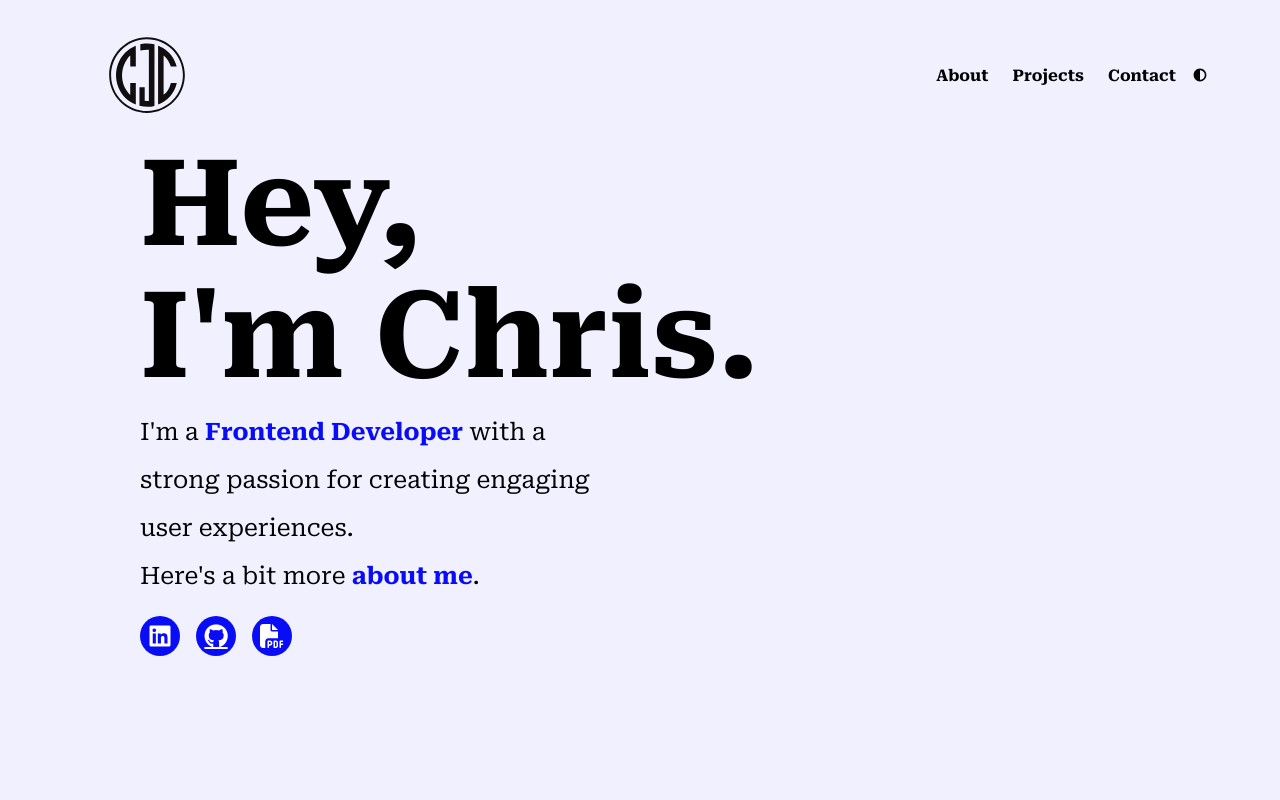
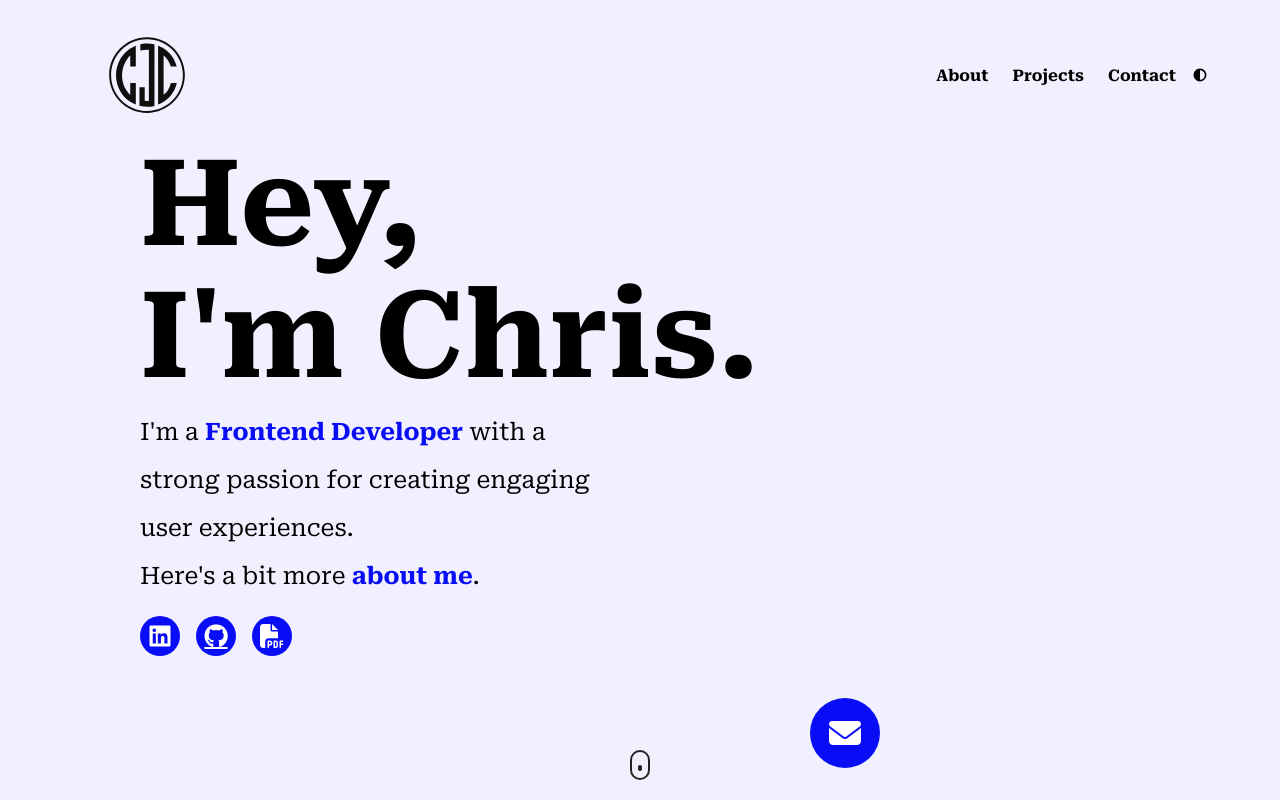
Before and after one commit to CJConner333/portfolio, a plain HTML site: page index.html in a window 1280 px wide. Drawn offline with Linux system fonts and the light colour scheme.

Commit message:
add mail button and scroll animation

```diff
--- a/index.html
+++ b/index.html
@@ -97,6 +97,11 @@
       <div class="social__list" id="social-links" aria-label="Social profiles"></div>
     </div>
   </header>
+
+  <a href="#projects" class="scroll">
+    <div class="scroll__icon click"></div>
+  </a>
+
   </section>
 
 </body>
--- a/script.js
+++ b/script.js
@@ -12,6 +12,24 @@ if (!(logoSpinAnimation instanceof SVGAnimationElement)) {
 logoRestartButton.addEventListener("click", () => {
   logoSpinAnimation.beginElement();
 });
+
+const landingPage = document.getElementById("landing-page");
+
+if (!(landingPage instanceof HTMLElement)) {
+  throw new Error('Landing page "#landing-page" was not found.');
+}
+
+const mailButton = document.createElement("a");
+mailButton.href = "mailto:chrisconner333@gmail.com";
+mailButton.className = "mail__btn click";
+mailButton.setAttribute("aria-label", "Email me");
+
+const mailIcon = document.createElement("i");
+mailIcon.className = "fa-solid fa-envelope";
+mailIcon.setAttribute("aria-hidden", "true");
+mailButton.append(mailIcon);
+
+landingPage.insertBefore(mailButton, landingPage.querySelector(".scroll"));
 
 const socialList = document.getElementById("social-links");
 
--- a/style.css
+++ b/style.css
@@ -1,4 +1,3 @@
-
 * {
   margin: 0;
   padding: 0;
@@ -11,7 +10,7 @@ body {
 }
 
 H1 {
-    font-size: 3rem;
+  font-size: 3rem;
 }
 
 li {
@@ -20,7 +19,7 @@ li {
 
 .title {
   font-size: 120px;
-  margin-bottom: .75rem;
+  margin-bottom: 0.75rem;
   text-align: left;
   line-height: 1;
 }
@@ -33,6 +32,12 @@ li {
   line-height: 2;
   font-size: 1.5rem;
   max-width: 450px;
+}
+
+button {
+  border: none;
+  background: none;
+  cursor: pointer;
 }
 
 /*
@@ -90,6 +95,77 @@ li {
   outline-offset: 3px;
 }
 
+.mail__btn {
+  display: flex;
+  align-items: center;
+  justify-content: center;
+  width: 70px;
+  height: 70px;
+  font-size: 32px;
+  border-radius: 50%;
+  border: none;
+  background-color: #090df5;
+  color: #fff;
+  position: absolute;
+  bottom: 32px;
+  right: 400px;
+  text-decoration: none;
+  transition:
+    transform 0.2s ease,
+    box-shadow 0.2s ease,
+    background-color 0.2s ease,
+    color 0.2s ease;
+}
+
+.mail__btn:hover,
+.mail__btn:focus-visible {
+  transform: translateY(-4px);
+  background-color: #fff;
+  color: #090df5;
+  box-shadow: 0 6px 14px rgb(9 13 245 / 30%);
+}
+
+.mail__btn:focus-visible {
+  outline: 2px solid #090df5;
+  outline-offset: 3px;
+}
+
+.scroll {
+  position: absolute;
+  bottom: 20px;
+  left: 50%;
+  transform: translateX(-50%);
+}
+
+.scroll__icon {
+  width: 20px;
+  height: 30px;
+  border: 2px solid #242424;
+  border-radius: 24px;
+  display: flex;
+  align-items: center;
+  justify-content: center;
+}
+
+.scroll__icon:after {
+  content: "";
+  width: 4px;
+  height: 6px;
+  background-color: #242424;
+  border-radius: 2px;
+  animation: scroll 1000ms infinite alternate-reverse;
+}
+
+@keyframes scroll {
+  0% {
+    transform: translateY(3px);
+  }
+
+  100% {
+    transform: translateY(-3px);
+  }
+}
+
 /*
 
   NAVIGATION
@@ -118,7 +194,6 @@ li {
   outline: 2px solid currentColor;
   outline-offset: 4px;
 }
-
 
 nav {
   display: flex;
```
Also changed, not shown: assets/SVG Logo code.txt (renamed from SVG Logo code.txt).
